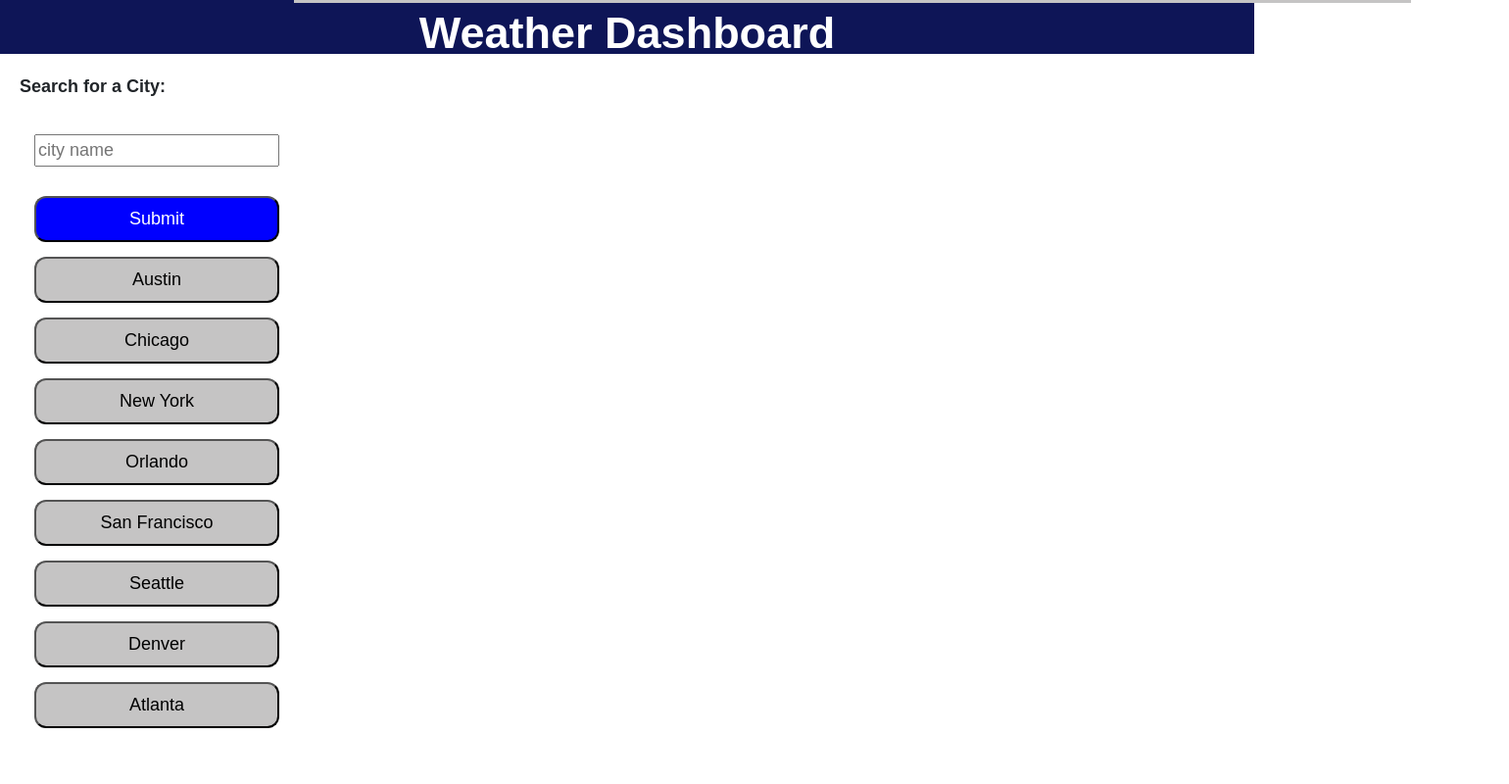
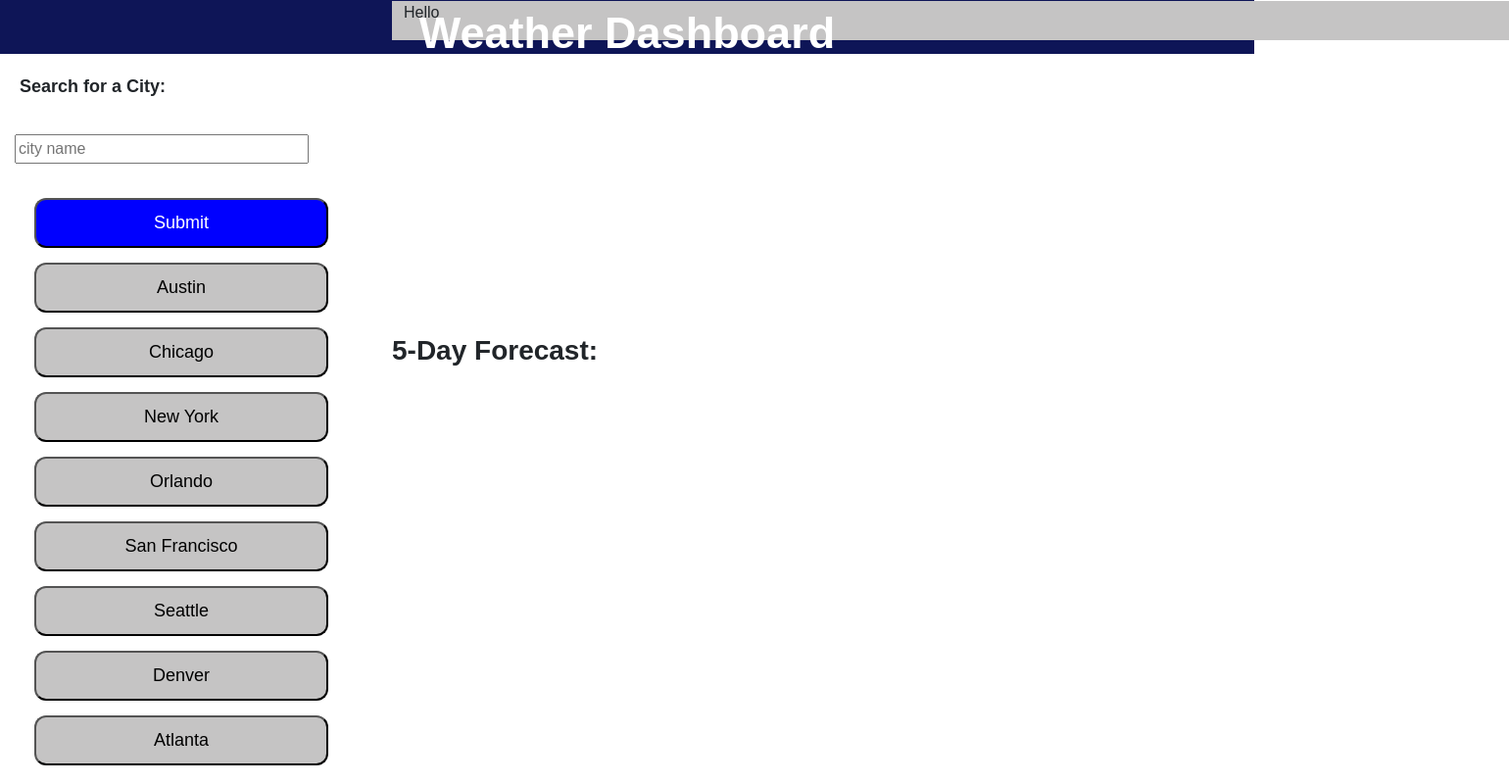
Before and after one commit to cassidytrbl/weather-dashboard, a plain HTML site: page index.html in a window 1280 px wide. Shown: the whole page at 98% size, 1540 px wide, since content can reach past the window. Drawn offline with nearby package versions, Linux system fonts and the light colour scheme.

Commit message:
addinig README

```diff
--- a/assets/css/style.css
+++ b/assets/css/style.css
@@ -21,9 +21,15 @@ input {
   margin: 15px;
 }
 
+h3 {
+  margin-top: 300px;
+  margin-left: 400px;
+  font-weight: bold;
+}
+
 .container {
   margin-top: -800px;
-  margin-left: 300px;
+  margin-left: 400px;
   background-color: #c5c4c4;
   outline-color: #aa1d1d;
   outline-width: 15px;
@@ -44,16 +50,16 @@ input {
 }
 
 input {
-  width: 250px;
+  width: 300px;
 }
 
 button {
   color: rgb(0, 0, 0);
   display: block;
-  padding: 8px;
+  padding: 10px;
   border-radius: 12px;
   margin: 15px;
-  width: 250px;
+  width: 300px;
   background: #c5c4c4;
   cursor: pointer;
   font-family: Arial, Helvetica, sans-serif;
--- a/index.html
+++ b/index.html
@@ -12,8 +12,8 @@
 <body>
     <header>Weather Dashboard</header>
     <aside>Search for a City:</aside>
+    <input type="text" placeholder="city name" id="citynameinput" />
         <aside>
-        <input type="text" placeholder="city name" id="citynameinput" />
          <button id="submit">Submit</button>
          <button id="city-name">Austin</button>
          <button id="city-name">Chicago</button>
@@ -31,6 +31,10 @@
             </div>
         </div>
     </div>
+
+    <h3>
+        5-Day Forecast:
+    </h3>
  <script src="./assets/js/script.js"></script>
 </body>
 </html>
```
Also changed, not shown: 1 other file. Lines whose indentation alone changed are shown as unchanged.
